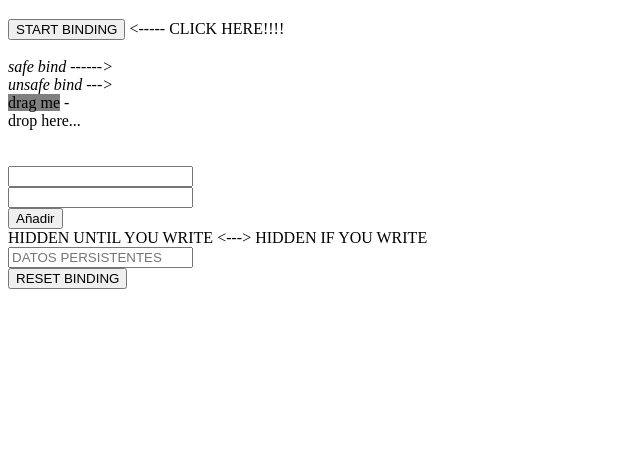
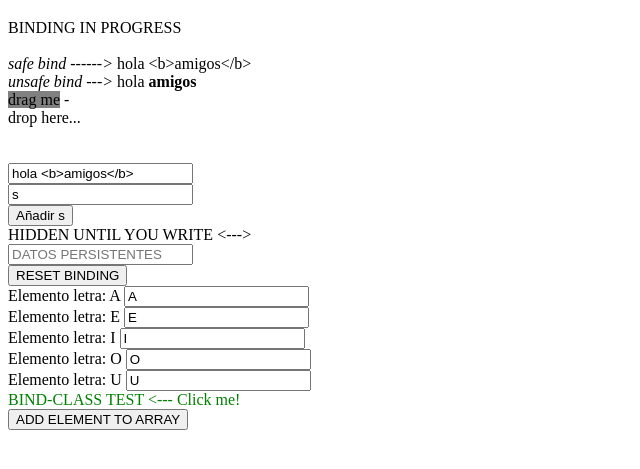
Before and after one commit to pabloppp/microbind, a website: page index.html in a window 1280 px wide. Shown: the part 61-530 px from the top of the page, without its empty margins (0-640 px from the left). Drawn offline with Linux system fonts and the light colour scheme.

Commit message:
added bind-foreac added bind-class

```diff
--- a/index.html
+++ b/index.html
@@ -9,15 +9,15 @@
 		<script>
 			//PROBEMOS LA LIBRERIA
 			$.onLoad("myapp", function(){ //ESPERAMOS A QUE CARGUE EL DOM
-
 				//$.find("#micasa").text("albatros");
 				variable1 = "hola <b>amigos</b>";
-				variable3 = "s";
+				variable2 = "s";
+
 
 				addme = function(val, event){
 					variable1 += val || "";
 
-					if(variable2) variable2 = '';
+					//if(variable2) variable2 = '';
 				}
 
 				dragged = function(event){
@@ -31,9 +31,25 @@
 					event.target.innerHTML="yeah!";
 				}
 
+				letras = ["A","E","I","O","U"];
+				//letras = {a:"A",e:"E",i:"I",o:"O",u:"U"};
+
+				addToArray = function(){
+					letras.push("Y");
+					letras.splice(2, 0, "Z");
+					letras.push("MIPENE")
+					letras.pop();
+					//console.log(letras);
+				}
+
+				classTester = false;
+
+
 			})
 
-			$.stop(); //ASI EVITAMOS QUE SE EJECUTE HASTA QUEQUERAMOS INICIARLO
+
+
+			//$.stop(); //ASI EVITAMOS QUE SE EJECUTE HASTA QUEQUERAMOS INICIARLO
 
 
 		</script>
@@ -42,6 +58,12 @@
 		.dragme{
 			background-color: grey;
 			cursor: pointer;
+		}
+		.class1{
+			color: red;
+		}
+		.class2{
+			color: green;
 		}
 		</style>
 
@@ -60,5 +82,13 @@
 		<br><input type="text" bind="$.p.mydata" placeholder="DATOS PERSISTENTES">
 		<br><button onClick="$.reset()">RESET BINDING</button>
 
+		<div bind-foreach="letra in letras">
+			Elemento \letra: <span bind="letra"></span> <input bind="letra">
+		</div>
+
+		<div bind-class="{'class1' : classTester , 'class2' : !classTester}" bind-click="classTester = !classTester"> BIND-CLASS TEST <--- Click me!</div>
+
+		<button bind-click="addToArray()">ADD ELEMENT TO ARRAY</button>
+
 	</body>
 </html>
--- a/microbind.js
+++ b/microbind.js
@@ -27,14 +27,15 @@
 	//UTILIDADES ---->
 
 	//BUSCAR ELEMENTO
-	$.find = function(str){
+	$.find = function(str, parentNode){
+		parentNode = parentNode || document;
 		if(str[0] == "#"){ //BUSCAMOS POR ID
 			var id = str.slice(1);
-			var element = $._setNode(document.getElementById(id));
+			var element = $._setNode(parentNode.getElementById(id));
 			return element;
 		}
 		else{
-			var elements = document.querySelectorAll(str);
+			var elements = parentNode.querySelectorAll(str);
 			var nodes = [];
 			[].forEach.call(elements, function(element){
 				var newNode = $._setNode(element);
@@ -44,11 +45,22 @@
 		}
 	}
 
-	$.watch = function(exp, fn){
+	$.destroy = function(ele){
+		for(var i in $._watchList){
+			if ($._watchList[i].el == ele){
+				$._watchList.splice(i, 1);
+				i -= 1;
+			}
+		}
+		ele.parentNode.removeChild(ele);
+	}
+
+	$.watch = function(exp, fn, el){
 		var watcher = {
 			exp : exp,
-			old : $.eval(exp),
-			fn : fn
+			old : ($.eval(exp) && Array.isArray($.eval(exp))) ? $.eval(exp).slice(0) : $.eval(exp),
+			fn : fn,
+			el : el || document
 		};
 		$._watchList.push(watcher);
 	}
@@ -93,10 +105,12 @@
 		var redigest = false;
 		for(var index in $._watchList){
 			var watcher = $._watchList[index];
-			if( watcher.old != $.eval(watcher.exp) ){
+			var evaluated = $.eval(watcher.exp);
+			if( watcher.old != evaluated && watcher.old.toString() != evaluated.toString()){
+
 				var newValue = $.eval(watcher.exp);
 				watcher.fn(newValue, watcher.old);
-				$._watchList[index].old = newValue;
+				$._watchList[index].old = (newValue && Array.isArray(newValue)) ? newValue.slice(0) : newValue;
 
 				redigest = true;
 			}
@@ -134,28 +148,44 @@
 			while($._functions.length > 0){ //EJECUTA LAS FUNCIONES
 				var nodes = document.querySelectorAll("[bind-root="+$._functions[0].name+"]");
 
-				if(nodes.length > 0) $.apply($._functions[0].fn);
+				if(nodes.length == 1){
+
+					$.apply($._functions[0].fn);
+					$._bindSetup(nodes[0]);
+
+				}
 
 				$._functions_backup.push($._functions[0]);
 				$._functions.shift();
-			}
-
-			for(var name in $._bindingList){ //INICIALIZA LOS BINDINGS
-				var nodes = $.find("["+name+"]");
-				for(var index in nodes){
-					var attrVal = nodes[index].getAttribute(name);
-					$._bindingList[name]().link(nodes[index], attrVal);
-				}
 			}
 
 		}
 		return this;
 	}
 
-	$.reset = function(){
+	$._bindSetup = function(node){
+		for(var name in $._bindingList){ //INICIALIZA LOS BINDINGS
+			var b_nodes = $.find("["+name+"]", node);
+			for(var index in b_nodes){
+				var attrVal = b_nodes[index].getAttribute(name);
+				$._bindingList[name]().link(b_nodes[index], attrVal);
+			}
+		}
+	}
+
+
+
+	$.reset = function(resetHTML){
 		if($._stop) return;
-		var body = document.getElementsByTagName('body')[0];
-		body.parentNode.replaceChild($.body_clone, body);
+
+		if(resetHTML){
+			var body = document.getElementsByTagName('body')[0];
+			body.parentNode.replaceChild($.body_clone, body);
+		}
+		else{
+			var body = document.getElementsByTagName('body')[0];
+			body.parentNode.replaceChild(body.cloneNode(true), body);
+		}
 
 		while($._functions_backup.length > 0){ //RESETEA LAS FUNCIONES
 				$._functions = [];
@@ -184,6 +214,7 @@
 
 $.binding("bind", function(){
 	var link = function(element, attrs){
+
 		var content = $.eval(attrs);
 		if(element.tagName == "INPUT") element.value = content || "";
 		element.text($.HTMLSafe(content));
@@ -192,7 +223,7 @@ $.binding("bind", function(){
 				var content = newvalue;
 				if(element.tagName == "INPUT" && element.value != (content || "") ) element.value = content || "";
 				element.innerHTML = $.HTMLSafe(content);
-			});
+			}, element);
 		}());
 		if(element.tagName == "INPUT"){
 			element.addEventListener("input", function(){
@@ -201,6 +232,7 @@ $.binding("bind", function(){
 				})
 			});
 		}
+
 	}
 	return {link: link};
 });
@@ -215,7 +247,7 @@ $.binding("bind-unsafe", function(){
 				var content = newvalue;
 				if(element.tagName == "INPUT" && element.value != (content || "") ) element.value = content || "";
 				element.innerHTML = content;
-			});
+			}, element);
 		}());
 		if(element.tagName == "INPUT"){
 			element.addEventListener("input", function(event){
@@ -367,7 +399,7 @@ $.binding("bind-hide", function(){
 			if(newvalue && newvalue != "") element.classList.add("bind-hide");
 			else element.classList.remove("bind-hide");
 
-		});
+		}, element);
 		}());
 	}
 	return {link: link};
@@ -385,8 +417,133 @@ $.binding("bind-show", function(){
 			if(newvalue && newvalue != "") element.classList.remove("bind-hide");
 			else element.classList.add("bind-hide");
 
-		});
+		}, element);
 		}());
+	}
+	return {link: link};
+});
+
+$.binding("bind-foreach", function(){
+	var link = function(element, attrs){
+		var startComment = document.createComment("bind-foreach-start=\""+attrs+"\"");
+		var endComment = document.createComment("bind-foreach-end=\""+attrs+"\"");
+		//var text = document.createTextNode("Water");
+		element.removeAttribute("bind-foreach");
+
+		var template = element.cloneNode(true);
+
+		var varName = attrs.split(" in ")[0].trim();
+		var arrayName = attrs.split(" in ")[1].trim();
+
+		body = document.getElementsByTagName('body')[0];
+
+		body.insertBefore(startComment, element);
+		body.insertBefore(endComment, element);
+
+		element.parentNode.removeChild(element);
+
+		var populate = function(){
+			try{
+				var evaluated = JSON.parse($.eval(arrayName));
+			}catch(error){
+				var evaluated = $.eval(arrayName);
+			}
+			for(var index in evaluated){
+				(function(){
+					$.apply(function(){
+						var newNode = template.cloneNode(true);
+						var newIdx = arrayName+"['"+index+"']";
+						var scapedNewIdx = ("\\"+newIdx).replace(/[-\/\\^$*+?.()|[\]{}]/g, '\\$&');
+						newNode.innerHTML = newNode.innerHTML.replace(new RegExp(varName, 'g'), newIdx);
+
+						newNode.innerHTML = newNode.innerHTML.replace(new RegExp(scapedNewIdx, 'g'), varName);
+
+						$._bindSetup(newNode);
+
+						body.insertBefore(newNode, endComment);
+					})
+				}());
+			}
+		}
+		populate();
+
+
+
+		$.watch(arrayName, function(newvalue, oldvalue){
+			if(newvalue.length != oldvalue.length){
+				console.log("repopulate "+newvalue+" "+oldvalue);
+
+				var node = startComment.nextSibling;
+				var realNodes = [];
+				while(node != endComment){
+					realNodes.push(node);
+					node = node.nextSibling;
+				}
+
+				//clear old nodes
+				for(var i in realNodes){
+					$.destroy(realNodes[i]);
+				}
+
+				//adding new nodes
+
+				for(var index in newvalue){
+
+							var newNode = template.cloneNode(true);
+							var newIdx = arrayName+"['"+index+"']";
+							var scapedNewIdx = ("\\"+newIdx).replace(/[-\/\\^$*+?.()|[\]{}]/g, '\\$&');
+							newNode.innerHTML = newNode.innerHTML.replace(new RegExp(varName, 'g'), newIdx);
+
+							newNode.innerHTML = newNode.innerHTML.replace(new RegExp(scapedNewIdx, 'g'), varName);
+
+							$._bindSetup(newNode);
+
+							body.insertBefore(newNode, endComment);
+
+				}
+
+				//---
+
+				//populate();
+			}
+		}, element);
+
+
+
+	}
+	return {link: link};
+});
+
+$.binding("bind-class", function(){
+	var link = function(element, attrs){
+		if(attrs[0] == "{" && attrs[attrs.length-1] == "}"){
+			var expr = attrs.substring(1, attrs.length-1);
+			var conditionList = expr.split(",");
+			for(var i in conditionList){
+				(function () { //declare new scope
+					var condition = conditionList[i].trim();
+					var pair = condition.split(":");
+					if(pair.length == 2){
+						var key = pair[0];
+						var val = pair[1];
+						$.watch(val, function(newvalue, oldvalue){
+							process(newvalue, oldvalue);
+						}, element);
+						var process = function(newval, oldval){
+							var keyParsed = $.eval(key);
+							if(!newval || newval == ""){
+								if(element.classList.contains(keyParsed)) element.classList.remove(keyParsed);
+							}
+							else{
+								if(!element.classList.contains(keyParsed)) element.classList.add(keyParsed);
+							};
+						}
+						process($.eval(val));
+					}
+				}());
+			}
+		}
+		else console.log("wrong bind-class expression")
 	}
 	return {link: link};
 });
```
Also changed, not shown: 1 other file.
